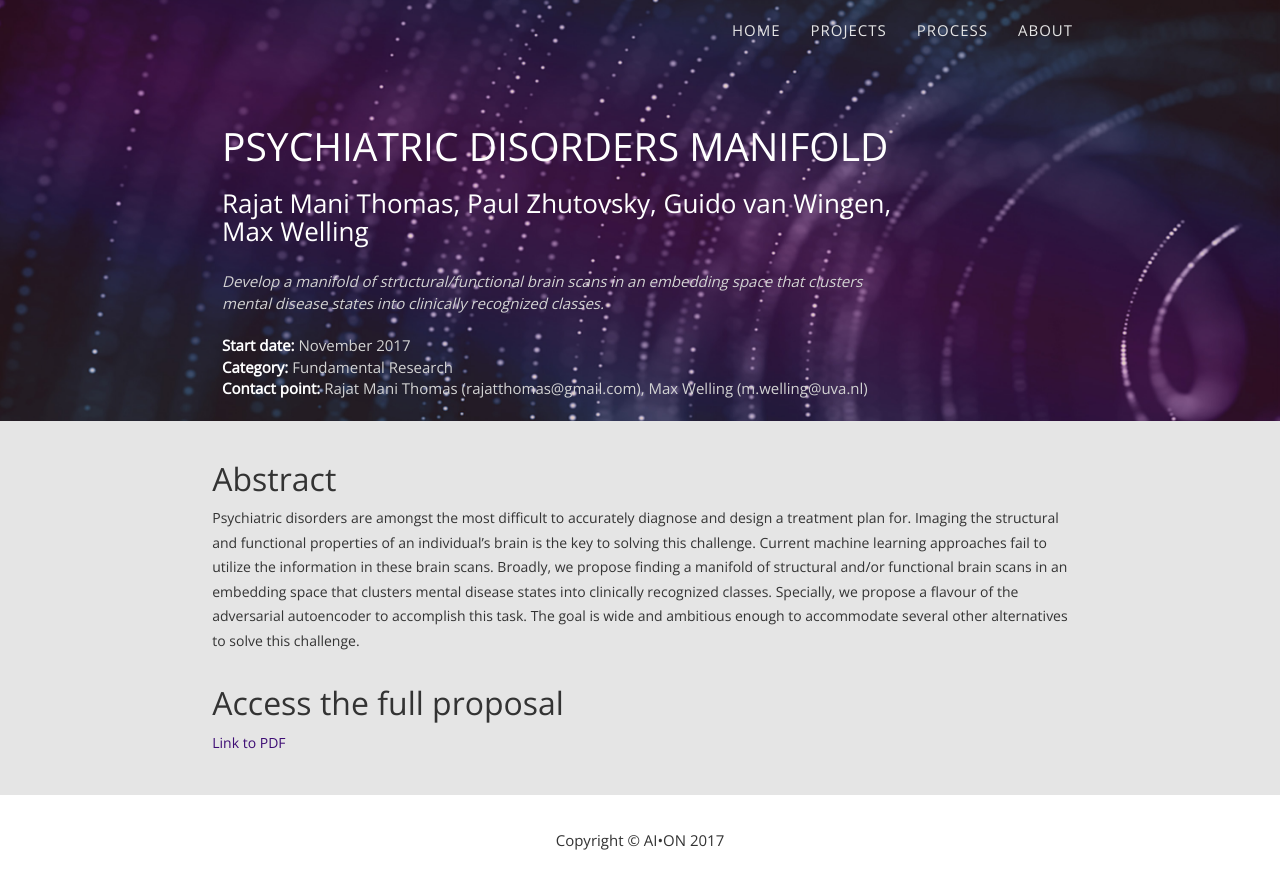
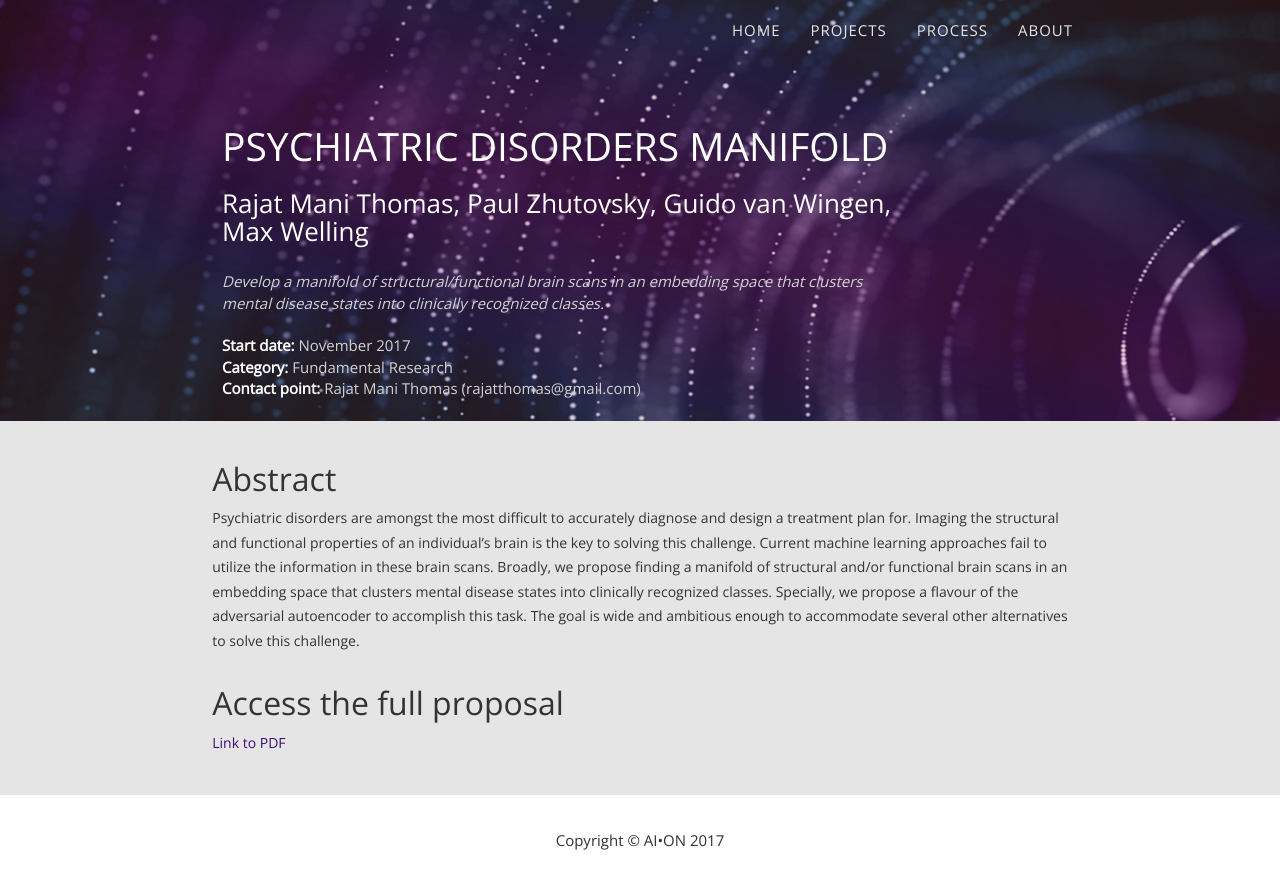
Before and after one commit to AI-ON/ai-on.org, a Jekyll site: the page built from _posts/2017-11-20-discovering-manifold-psychiatric.md, in a window 1280 px wide. Shown: the top 889 px of the page. Built offline with Jekyll 4.4.1, drawn with Linux system fonts in a browser that asks for light colours; some web fonts are replaced.

Commit message:
Remove Max’s email

```diff
--- a/_posts/2017-11-20-discovering-manifold-psychiatric.md
+++ b/_posts/2017-11-20-discovering-manifold-psychiatric.md
@@ -3,7 +3,7 @@ Title: Psychiatric disorders manifold
 Tagline: Develop a manifold of structural/functional brain scans in an embedding space that clusters mental disease states into clinically recognized classes.
 Date: November 2017
 Category: Fundamental Research
-Contact: Rajat Mani Thomas (rajatthomas@gmail.com), Max Welling (m.welling@uva.nl)
+Contact: Rajat Mani Thomas (rajatthomas@gmail.com)
 Type: new
 Authors: Rajat Mani Thomas, Paul Zhutovsky, Guido van Wingen, Max Welling
 ---
```
